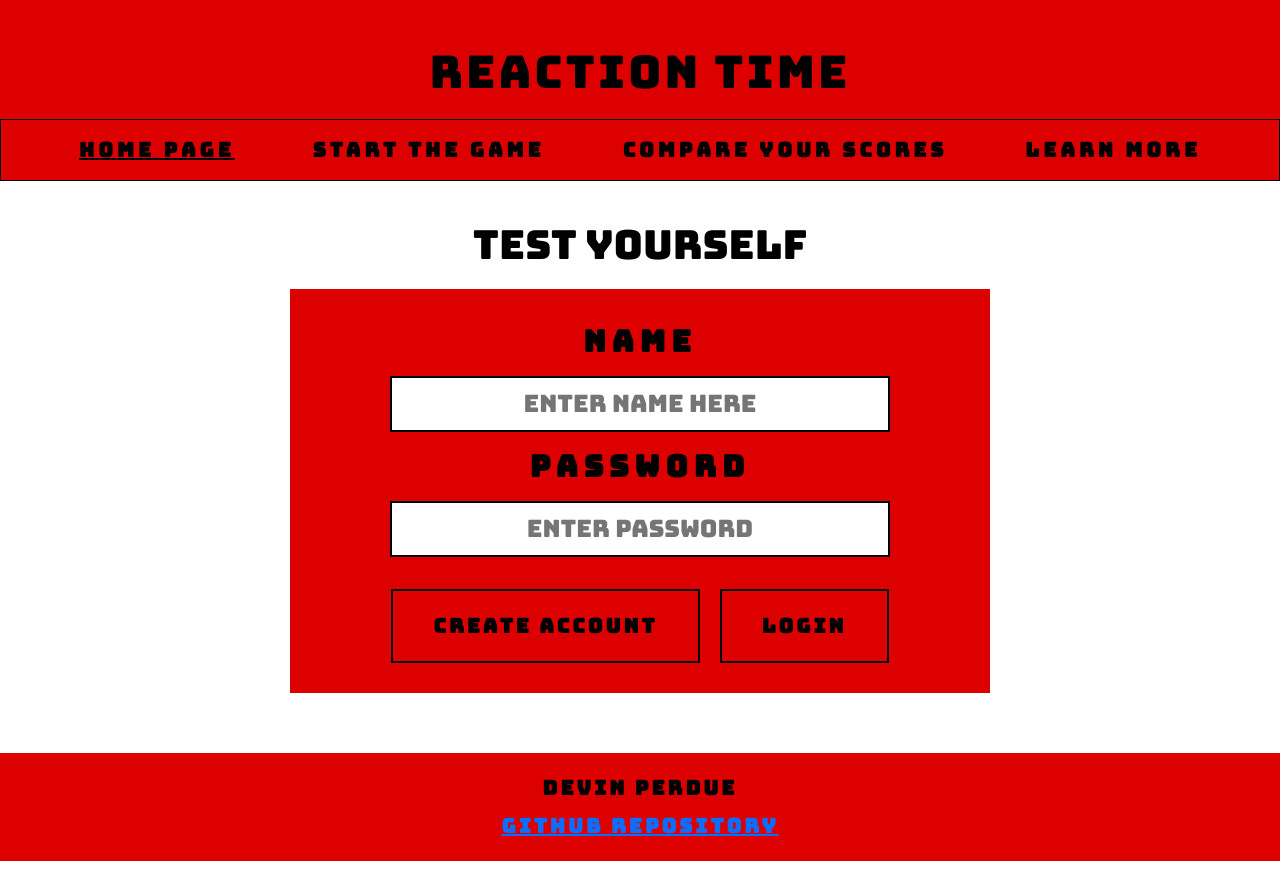
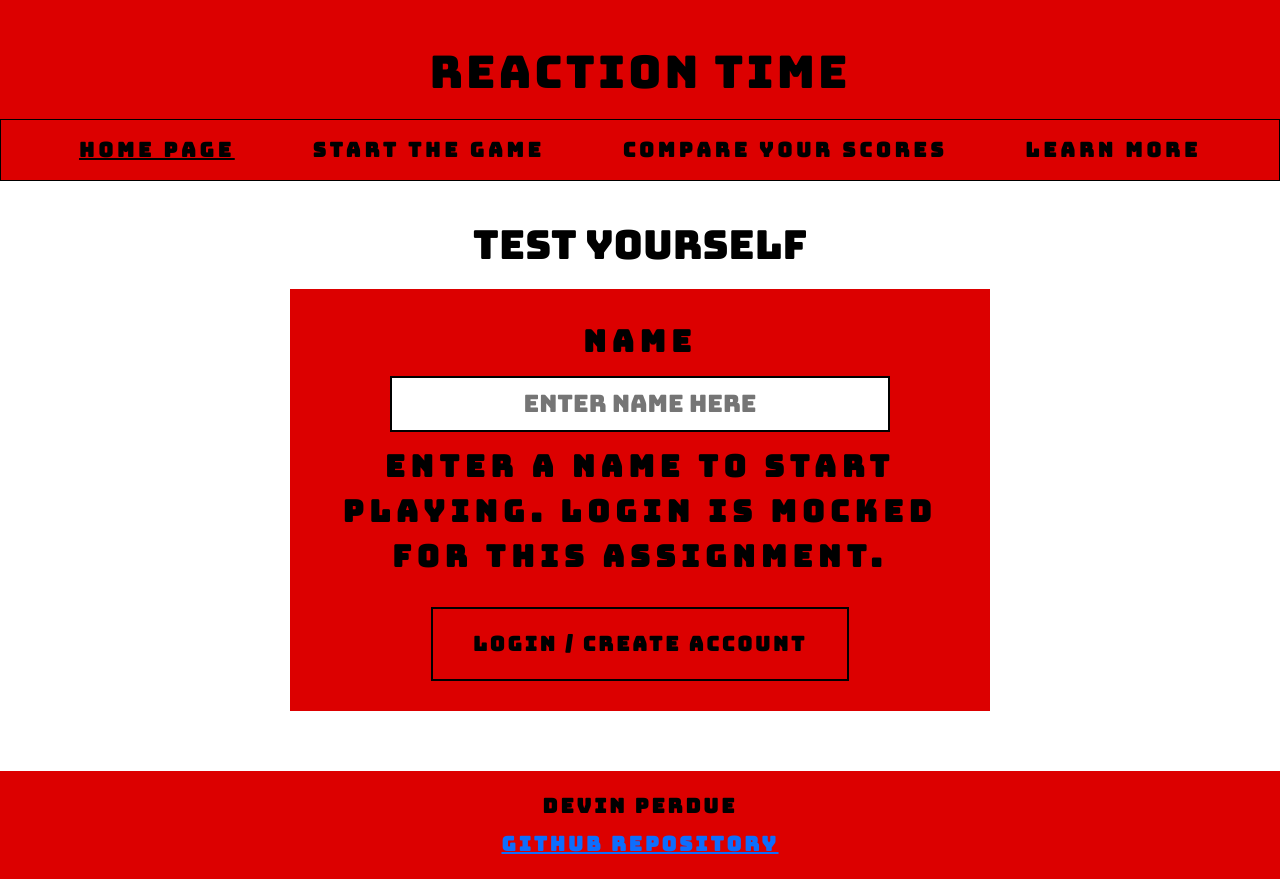
Before and after one commit to perdue-d/startup, a React (Vite) app: page / in a window 1280 px wide. Built offline with nearby package versions, Linux system fonts and the light colour scheme.

Commit message:
I created the framework for the login that way when do the authentication later I can finish it properly

```diff
--- a/src/login/login.jsx
+++ b/src/login/login.jsx
@@ -1,35 +1,77 @@
-import React from 'react';
 
-export function Login() {
+import React, { useState } from 'react';
+import { useNavigate } from 'react-router-dom';
+
+export function Login({ user, setUser }) {
+  const [name, setName] = useState('');
+  const [error, setError] = useState('');
+  const navigate = useNavigate();
+
+  function login(event) {
+    event.preventDefault();
+
+    if (!name.trim()) {
+      setError('Please enter your name.');
+      return;
+    }
+
+    setUser(name.trim());
+    setError('');
+    navigate('/play');
+  }
+
+  function logout() {
+    setUser('');
+    setName('');
+  }
+
   return (
     <main className="page-content">
       <h1>Test Yourself</h1>
 
+      {user ? (
         <div className="label-column">
+          <h2>Welcome, {user}!</h2>
+          <p>You are ready to play.</p>
+
+          <div className="button-row">
+            <button
+              className="my-button"
+              onClick={() => navigate('/play')}
+            >
+              Play Game
+            </button>
+
+            <button className="my-button" onClick={logout}>
+              Logout
+            </button>
+          </div>
+        </div>
+      ) : (
+        <form className="label-column" onSubmit={login}>
           <label htmlFor="username">Name</label>
+
           <input
             id="username"
             type="text"
+            value={name}
+            onChange={(event) => setName(event.target.value)}
             placeholder="Enter name here"
+            maxLength={30}
           />
 
-        <label htmlFor="password">Password</label>
-        <input
-          id="password"
-          type="password"
-          placeholder="Enter password"
-        />
+          {error && <p role="alert">{error}</p>}
 
-        <div className="button-row">
-          <button className="my-button" type="button">
-            Create Account
+          <p>
+            Enter a name to start playing.
+            Login is mocked for this assignment.
+          </p>
+
+          <button className="my-button" type="submit">
+            Login / Create Account
           </button>
-
-          <button className="my-button" type="button">
-            Login
-          </button>
-        </div>
-      </div>
+        </form>
+      )}
     </main>
   );
 }
```
Lines whose indentation alone changed are shown as unchanged.
